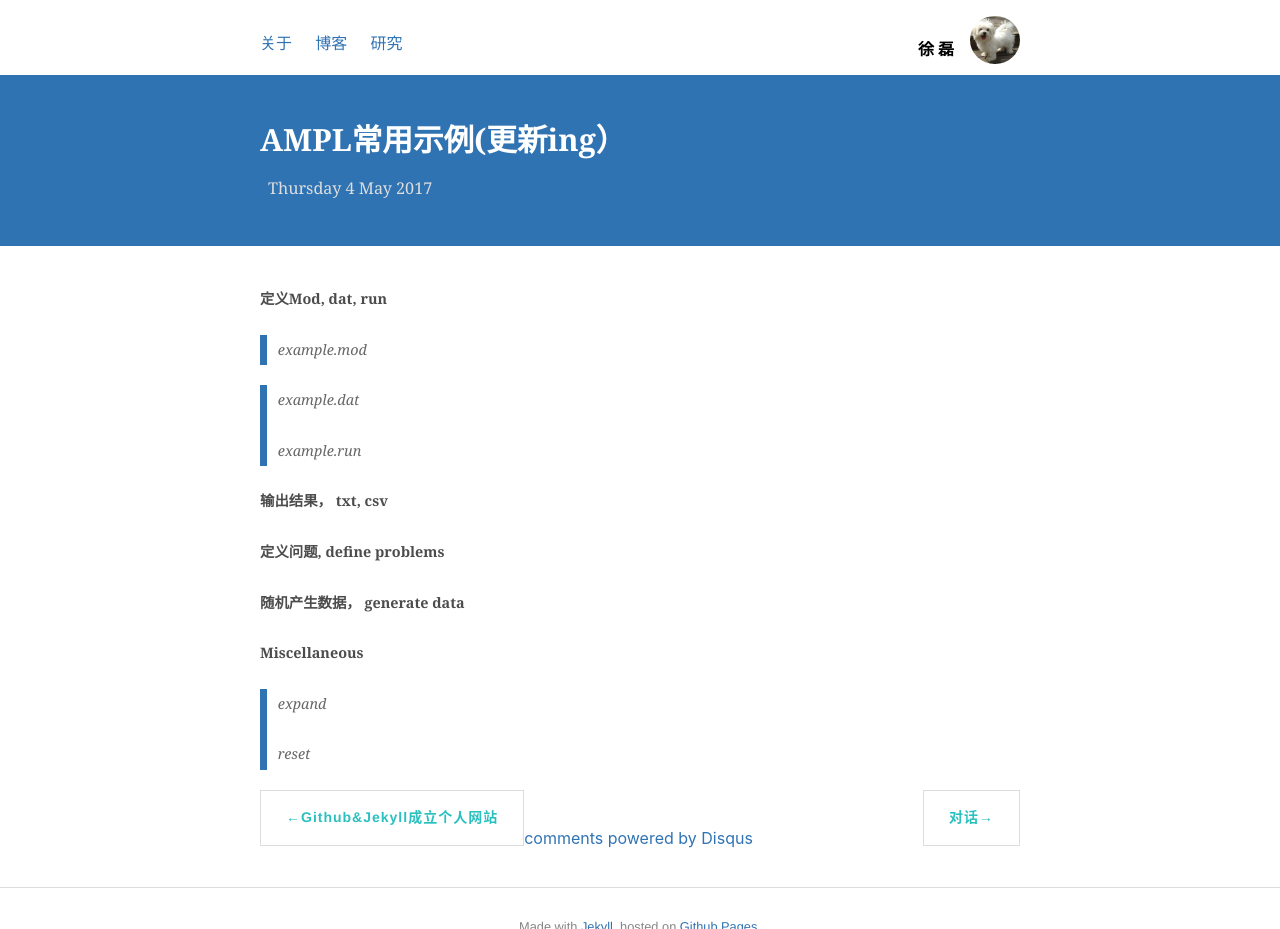
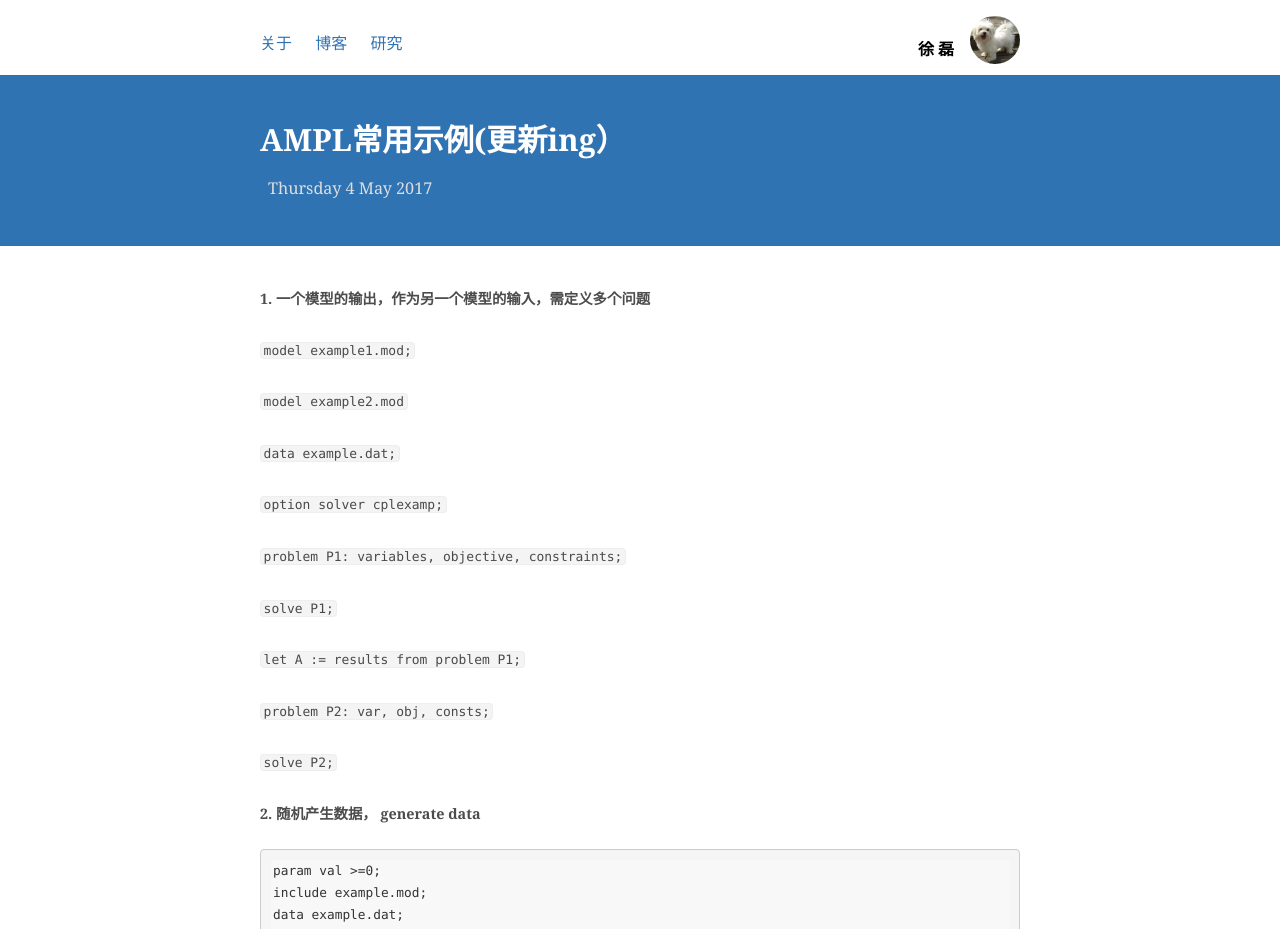
Before and after one commit to shirleysteve/1, a Jekyll site: the page built from _posts/2017-05-4-AMPL.md, in a window 1280 px wide and 1400 px high, cut to the strip 0-929 px from the top of the window. Built offline with Jekyll 4.4.1, drawn with Linux system fonts in a browser that asks for light colours; nearby versions of some CDN libraries; comment, search, counter and statistics services are not loaded; some of the changed text lies outside the part shown.

Commit message:
update amp

```diff
--- a/_posts/2017-05-4-AMPL.md
+++ b/_posts/2017-05-4-AMPL.md
@@ -4,22 +4,56 @@ layout: post
 title: AMPL常用示例(更新ing）
 ---
 
-**定义Mod, dat, run**
-> example.mod
 
-> example.dat
->
-> example.run
 
-**输出结果， txt, csv**
+**1. 一个模型的输出，作为另一个模型的输入，需定义多个问题**
 
-**定义问题, define problems**
+`model example1.mod;`
 
-**随机产生数据， generate data**
+`model example2.mod`
+
+`data example.dat;`
+
+`option solver cplexamp;`
+
+`problem P1: variables, objective, constraints;`
+
+`solve P1;`
+
+<!-- A is a param in model example2 -->
+
+`let A := results from problem P1;`
+
+`problem P2: var, obj, consts;`
+
+`solve P2;`
+
+
+**2. 随机产生数据， generate data**
+
+	param val >=0;
+	include example.mod;
+	data example.dat;
+	for{(o,d) in OD, p in P}{
+		let val := ...;
+		print o,d,p,val>>xu.dat;}
+
+**3. Repeat and if 句式**
+
+	repeat{
+			solve P2;
+			if B<C then {
+				let ...};
+			else break;
+			};
+
+**输出csv**
+
+
 
 **Miscellaneous**
 
-> expand
+> expand constraints
 >
 > reset
 >
```
